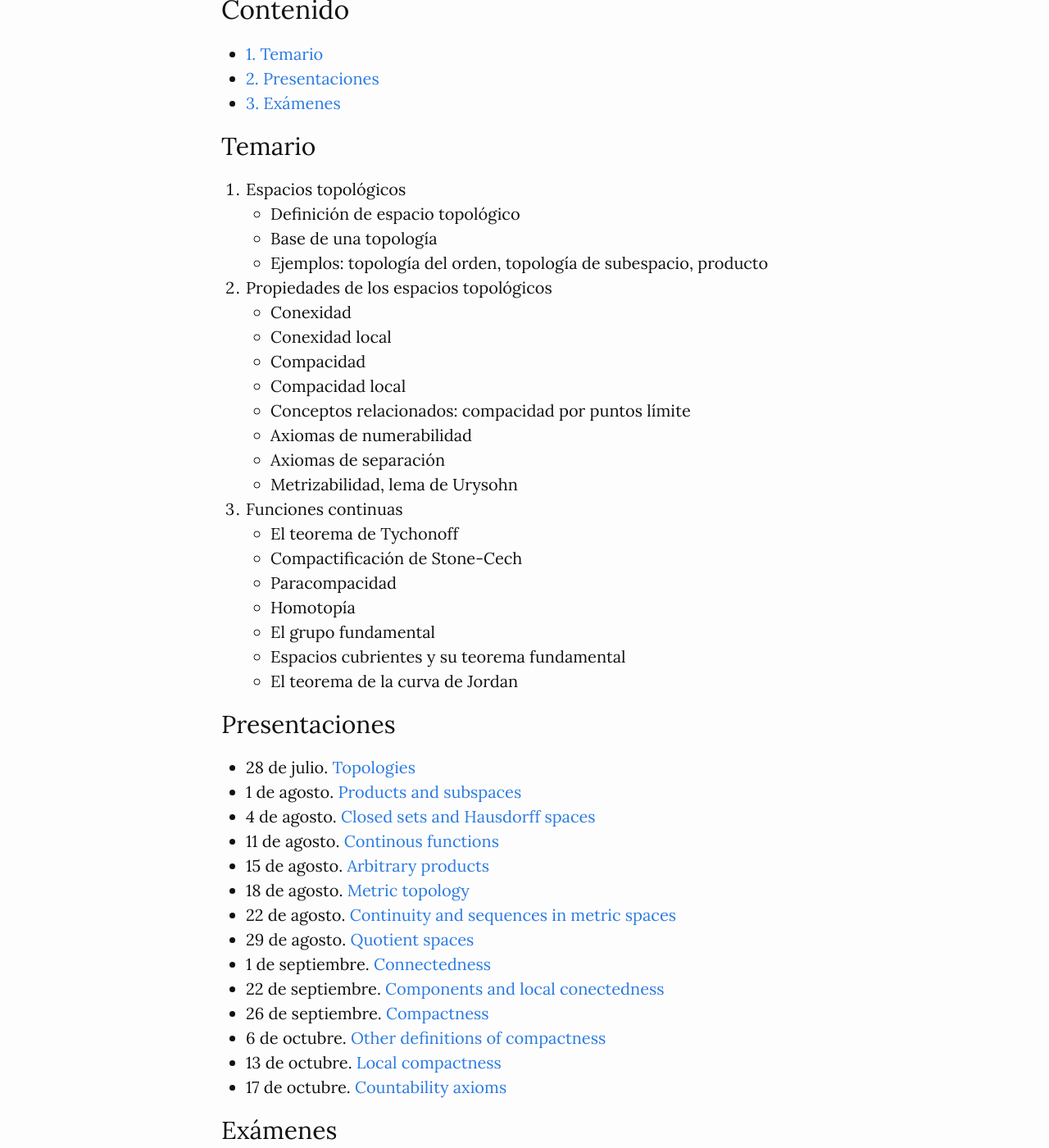
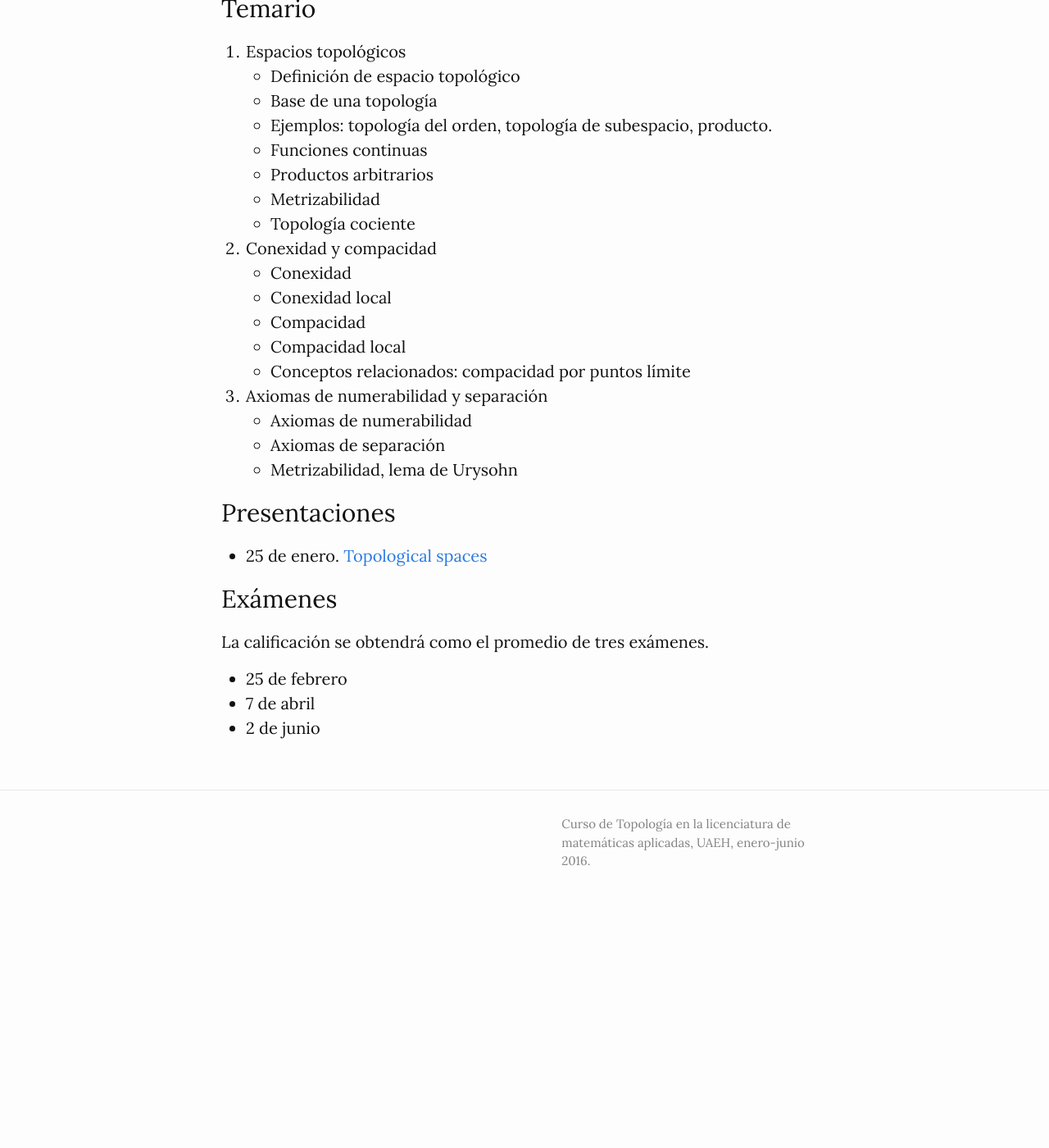
Before and after one commit to rvf0068/topologia, a Jekyll site: the page built from index.md, in a window 1280 px wide and 1400 px high, scrolled down 270 px. Shown: the whole window at 82% size. Built offline with Jekyll 4.4.1, drawn with Linux system fonts in a browser that asks for light colours; after the commit the page ends 1392 px from its top, so only the background shows below that; some of the changed text lies outside the part shown.

Commit message:
Actual home page

```diff
--- a/index.md
+++ b/index.md
@@ -1,71 +1,43 @@
 ---
 layout: page
 title: Inicio
-date: 2014-08-19
+date: 2016-01-25
 comments: true
 published: true
 categories:
 ---
 
-<div id="table-of-contents">
-<h2>Contenido</h2>
-<div id="text-table-of-contents">
-<ul>
-<li><a href="#sec-1">1. Temario</a></li>
-<li><a href="#sec-2">2. Presentaciones</a></li>
-<li><a href="#sec-3">3. Exámenes</a></li>
-</ul>
-</div>
-</div>
-
-
-# Temario<a id="sec-1"></a>
+# Temario
 
 1.  Espacios topológicos
     -   Definición de espacio topológico
     -   Base de una topología
-    -   Ejemplos: topología del orden, topología de subespacio, producto
+    -   Ejemplos: topología del orden, topología de subespacio, producto.
+    -   Funciones continuas
+    -   Productos arbitrarios
+    -   Metrizabilidad
+    -   Topología cociente
 
-2.  Propiedades de los espacios topológicos
+2.  Conexidad y compacidad
     -   Conexidad
     -   Conexidad local
     -   Compacidad
     -   Compacidad local
     -   Conceptos relacionados: compacidad por puntos límite
+
+3.  Axiomas de numerabilidad y separación
     -   Axiomas de numerabilidad
     -   Axiomas de separación
     -   Metrizabilidad, lema de Urysohn
 
-3.  Funciones continuas
-    -   El teorema de Tychonoff
-    -   Compactificación de Stone-Cech
-    -   Paracompacidad
-    -   Homotopía
-    -   El grupo fundamental
-    -   Espacios cubrientes y su teorema fundamental
-    -   El teorema de la curva de Jordan
+# Presentaciones
 
-# Presentaciones<a id="sec-2"></a>
+-   25 de enero. [Topological spaces](https://github.com/rvf0068/topologia/blob/gh-pages/org/2016-01-25-topological-spaces.pdf?raw=true)
 
--   28 de julio. [Topologies](https://github.com/rvf0068/grad-topology/blob/gh-pages/org/2014-07-28-topologies.pdf?raw=true)
--   1 de agosto. [Products and subspaces](https://github.com/rvf0068/grad-topology/blob/gh-pages/org/2014-08-01-products-and-subspaces.pdf?raw=true)
--   4 de agosto. [Closed sets and Hausdorff spaces](https://github.com/rvf0068/grad-topology/blob/gh-pages/org/2014-08-04-closed-sets-and-hausdorff-spaces.pdf?raw=true)
--   11 de agosto. [Continous functions](https://github.com/rvf0068/grad-topology/blob/gh-pages/org/2014-08-11-continuous-functions.pdf?raw=true)
--   15 de agosto. [Arbitrary products](https://github.com/rvf0068/grad-topology/blob/gh-pages/org/2014-08-15-arbitrary-products.pdf?raw=true)
--   18 de agosto. [Metric topology](https://github.com/rvf0068/grad-topology/blob/gh-pages/org/2014-08-18-metric-topology.pdf?raw=true)
--   22 de agosto. [Continuity and sequences in metric spaces](https://github.com/rvf0068/grad-topology/blob/gh-pages/org/2014-08-22-continuity-and-sequences.pdf?raw=true)
--   29 de agosto. [Quotient spaces](https://github.com/rvf0068/grad-topology/blob/gh-pages/org/2014-08-29-quotient-spaces.pdf?raw=true)
--   1 de septiembre. [Connectedness](https://github.com/rvf0068/grad-topology/blob/gh-pages/org/2014-09-01-connectedness.pdf?raw=true)
--   22 de septiembre. [Components and local conectedness](https://github.com/rvf0068/grad-topology/blob/gh-pages/org/2014-09-22-components-and-local-connectedness.pdf?raw=true)
--   26 de septiembre. [Compactness](https://github.com/rvf0068/grad-topology/blob/gh-pages/org/2014-09-26-compactness.pdf?raw=true)
--   6 de octubre. [Other definitions of compactness](https://github.com/rvf0068/grad-topology/blob/gh-pages/org/2014-10-06-other-definitions-of-compactness.pdf?raw=true)
--   13 de octubre. [Local compactness](https://github.com/rvf0068/grad-topology/blob/gh-pages/org/2014-10-13-local-compactness.pdf?raw=true)
--   17 de octubre. [Countability axioms](https://github.com/rvf0068/grad-topology/blob/gh-pages/org/2014-10-17-countability-axioms.pdf?raw=true)
-
-# Exámenes<a id="sec-3"></a>
+# Exámenes
 
 La calificación se obtendrá como el promedio de tres exámenes.
 
--   8 de septiembre
--   10 de octubre
--   19 de noviembre. **Se cambia al 24 de noviembre**.
+-   25 de febrero
+-   7 de abril
+-   2 de junio
```
